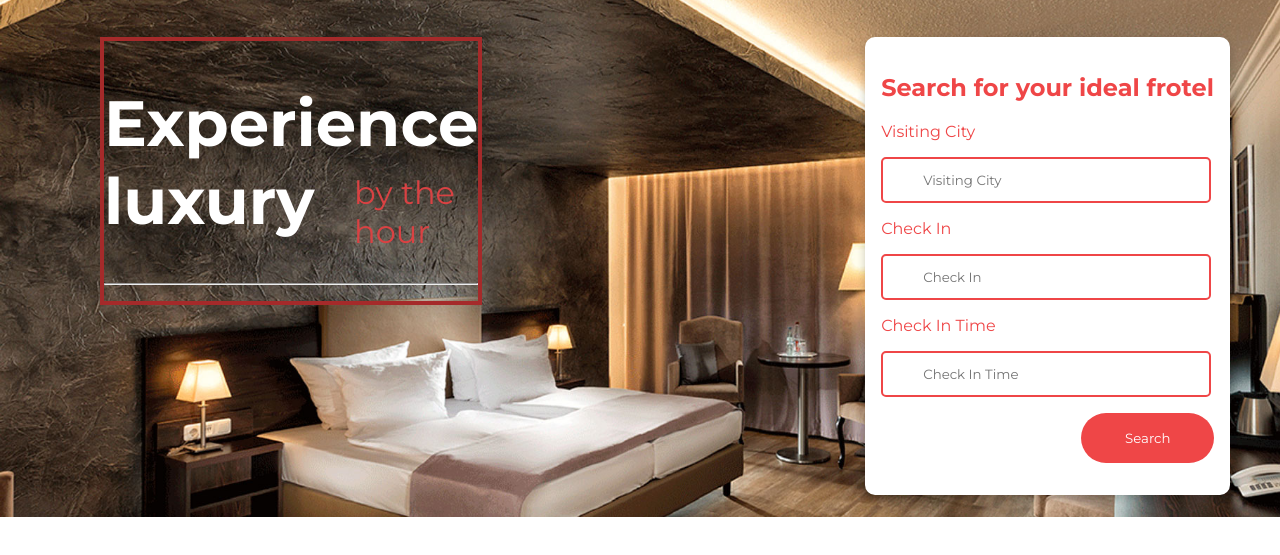
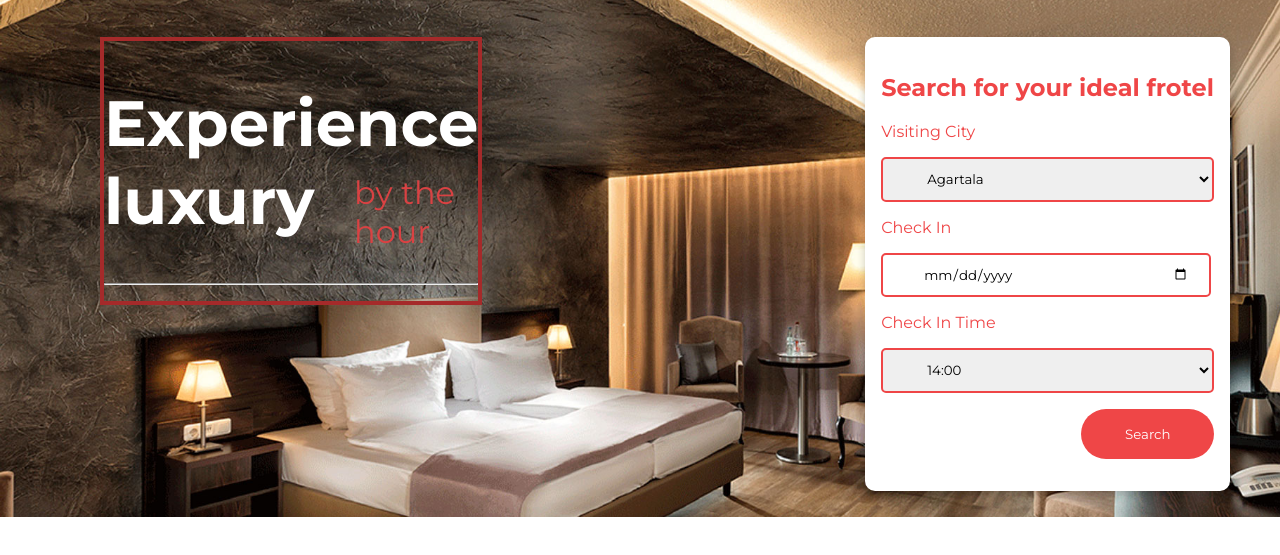
Before and after one commit to pamnanaimanish169/toroots-css-clone, a plain HTML site: page index.html in a window 1280 px wide. Shown: the part 83-638 px from the top of the page. Drawn offline with Linux system fonts and the light colour scheme.

Commit message:
Integrate: Integrate Dropdown & Date in Search Card

```diff
--- a/index.html
+++ b/index.html
@@ -32,13 +32,23 @@
                     <h2>Search for your ideal frotel</h2>
 
                     <p>Visiting City</p>
-                    <input type="text" placeholder="Visiting City">
+                    <select>
+                        <option value="volvo">Agartala</option>
+                        <option value="saab">Agra</option>
+                        <option value="opel">Ahmedabad</option>
+                        <option value="audi">Allahabad</option>
+                      </select>
 
                     <p>Check In</p>
-                    <input type="text" placeholder="Check In">
+                    <input type="date" placeholder="Check In">
 
                     <p>Check In Time</p>
-                    <input type="text" placeholder="Check In Time">
+                    <select>
+                        <option value="volvo">14:00</option>
+                        <option value="saab">14:30</option>
+                        <option value="opel">15:00</option>
+                        <option value="audi">15:30</option>
+                      </select>
                 <p>
                     <button class="search_button">
                         Search
--- a/style.css
+++ b/style.css
@@ -114,6 +114,15 @@ table {
       padding-right: 20px;
   }
 
+  .card > select {
+    border: solid #EF4647 2px;
+    border-radius: 5px;
+    width: 100%;
+    height: 45px;
+    padding-left: 40px;
+    padding-right: 20px;
+  }
+
   .search_button {
     background-color: #EF4647;
     color: white;
```
